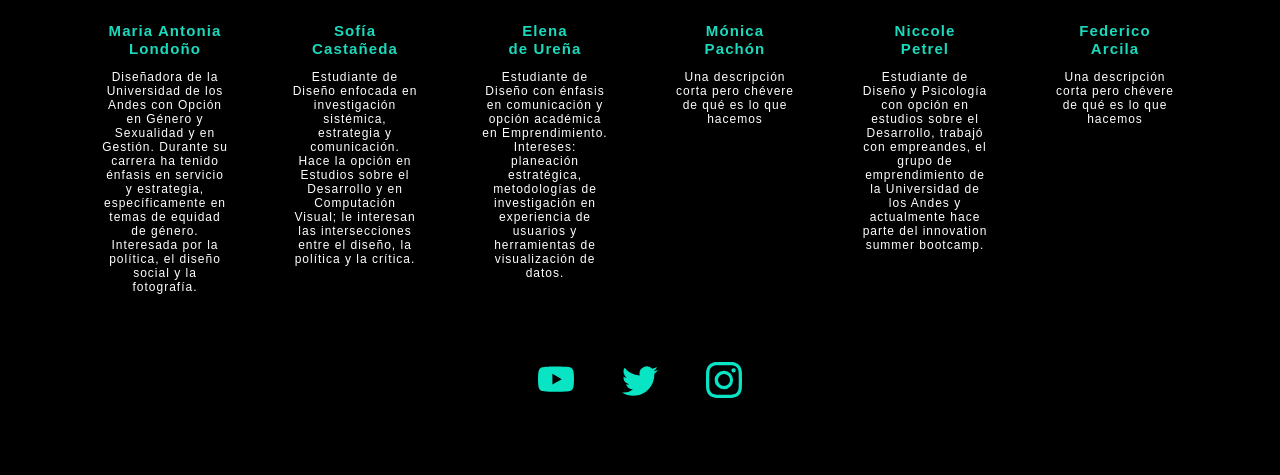
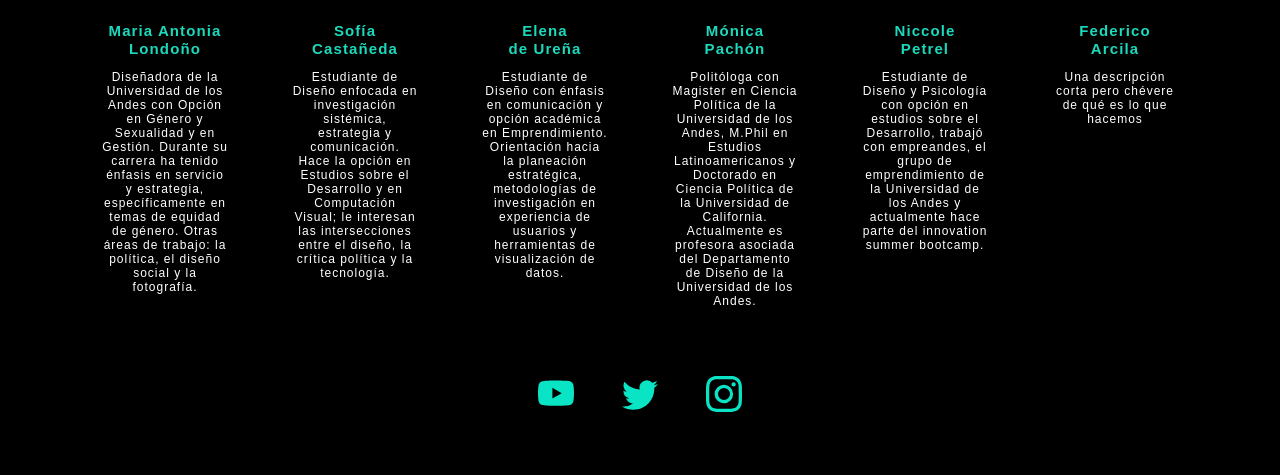
Before and after one commit to nuestroturno/web, a plain HTML site: page index.html in a window 1280 px wide. Shown: the part 2514-2989 px from the top of the page. Drawn offline with nearby package versions, Linux system fonts and the light colour scheme; a web font is replaced by a local one.

Commit message:
bios + typos

```diff
--- a/index.html
+++ b/index.html
@@ -18,12 +18,7 @@
 		<link rel="stylesheet" href="css/misestilos.css">
 
 		<!--ÍCONOS-->
-		<!--<script src="https://use.fontawesome.com/releases/v5.15.3/js/all.js" crossorigin="anonymous"></script>-->
 		<link rel="stylesheet" href="https://cdn.jsdelivr.net/npm/bootstrap-icons@1.5.0/font/bootstrap-icons.css">
-
-        <!-- Google fonts prestadas-->
-        <link href="https://fonts.googleapis.com/css?family=Varela+Round" rel="stylesheet" />
-        <link href="https://fonts.googleapis.com/css?family=Nunito:200,200i,300,300i,400,400i,600,600i,700,700i,800,800i,900,900i" rel="stylesheet" />
 
 		<!--Adobe-->
 		<!--ZWO-->
@@ -81,7 +76,7 @@
                     <div class="col-lg-8 mx-auto mt-4 mb-3">
                         <h2 class="titularblanco">Proyecto</h2>
                         <p class="text-black parrafo mt-4">
-                            Este  proyecto surgió como una respuesta a las condiciones de desigualdad laboral  que las mujeres tienen en Colombia, especialmente en  los ámbito de cargos  políticos y públicos, en donde la participación femenina es limitada. Estas piezas audiovisuales buscan poder otorgar un espacio donde se pueda <strong>visibilizar</strong> a las mujeres políticas y <strong>comunicar la importancia</strong> que se le de el momento a ellas de ser reconocidas.
+                            Este  proyecto surgió como una respuesta a las condiciones de desigualdad laboral  que las mujeres tienen en Colombia, especialmente en  los ámbito de cargos  políticos y públicos, en donde la participación femenina es limitada. Así, nos enfocamos en crear piezas audiovisuales que buscan generar un espacio donde se pueda <strong>visibilizar</strong> a las mujeres políticas y <strong>comunicar la importancia</strong> de que sean reconocidas.
                         </p>
                     </div>
                 </div>
@@ -129,7 +124,7 @@
           </div>
           <div class="card-body text-center mt-2">
             <h3 class="text card-title">Maria Antonia Londoño</h3>
-            <p class="card-text parrafo">Diseñadora de la Universidad de los Andes con Opción en Género y Sexualidad y en Gestión. Durante su carrera ha tenido énfasis en servicio y estrategia, específicamente en temas de equidad de género. Interesada por la política, el diseño social y la fotografía.</p>
+            <p class="card-text parrafo">Diseñadora de la Universidad de los Andes con Opción en Género y Sexualidad y en Gestión. Durante su carrera ha tenido énfasis en servicio y estrategia, específicamente en temas de equidad de género. Otras áreas de trabajo: la política, el diseño social y la fotografía.</p>
           </div>
         </div>
       </div>
@@ -142,7 +137,7 @@
           </div>
           <div class="card-body text-center mt-2">
             <h3 class="text card-title">Sofía Castañeda</h3>
-            <p class="card-text parrafo">Estudiante de Diseño enfocada en investigación sistémica, estrategia y comunicación. Hace la opción en Estudios sobre el Desarrollo y en Computación Visual; le interesan las intersecciones entre el diseño, la política y la crítica. </p>
+            <p class="card-text parrafo">Estudiante de Diseño enfocada en investigación sistémica, estrategia y comunicación. Hace la opción en Estudios sobre el Desarrollo y en Computación Visual; le interesan las intersecciones entre el diseño, la crítica política y la tecnología. </p>
           </div>
         </div>
       </div>
@@ -155,7 +150,7 @@
           </div>
           <div class="card-body text-center mt-2">
             <h3 class="text card-title">Elena <br> de Ureña</h3>
-            <p class="card-text parrafo">Estudiante de Diseño con énfasis en comunicación y opción académica en Emprendimiento. Intereses: planeación estratégica, metodologías de investigación en experiencia de usuarios y herramientas de visualización de datos.</p>
+            <p class="card-text parrafo">Estudiante de Diseño con énfasis en comunicación y opción académica en Emprendimiento. Orientación hacia la planeación estratégica, metodologías de investigación en experiencia de usuarios y herramientas de visualización de datos.</p>
           </div>
         </div>
       </div>
@@ -168,7 +163,7 @@
           </div>
           <div class="card-body text-center mt-2">
             <h3 class="text card-title">Mónica <br> Pachón</h3>
-            <p class="card-text parrafo">Una descripción corta pero chévere de qué es lo que hacemos</p>
+            <p class="card-text parrafo">Politóloga con Magister en Ciencia Política de la Universidad de los Andes, M.Phil en Estudios Latinoamericanos y Doctorado en Ciencia Política de la Universidad de California. Actualmente es profesora asociada del Departamento de Diseño de la Universidad de los Andes.</p>
           </div>
         </div>
       </div>
```
